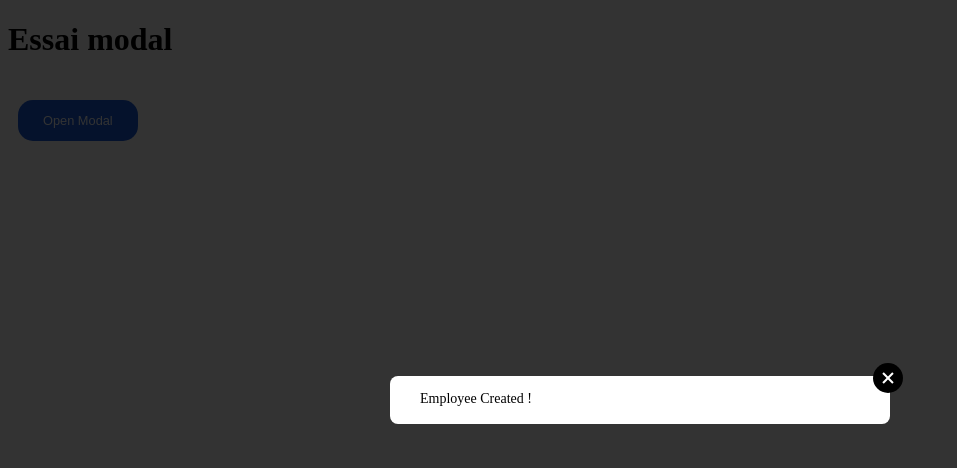
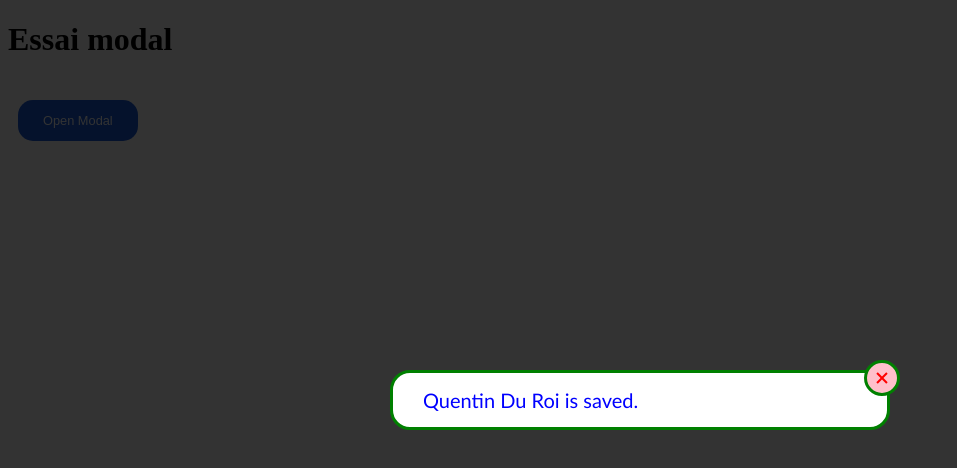
Before and after one commit to FABIEN-T/HRnet-modal-react-npm, a React (Vite) app: page / in a window 1280 px wide. Both pictures are taken after a click on the button "Open Modal". Shown: the top 468 px of the page, without its empty margins (0-957 px from the left). Built offline with nearby package versions, Linux system fonts and the light colour scheme.

Commit message:
styled components avec props pour personnalisation

```diff
--- a/index.js
+++ b/index.js
@@ -1 +1,2 @@
+import './style.css'
 export { Modal } from '/src/components/Modal'
--- a/package.json
+++ b/package.json
@@ -1,7 +1,7 @@
 {
   "name": "fv-modal-react",
   "private": false,
-  "version": "0.0.1",
+  "version": "0.0.5",
   "type": "module",
   "main": "dist/index.umd.js",
   "module": "dist/index.es.js",
--- a/src/components/Modal.jsx
+++ b/src/components/Modal.jsx
@@ -1,20 +1,130 @@
 import React from 'react'
-import './modal.css'
+// import './modal.css'
 import PropTypes from 'prop-types'
+import styled from 'styled-components'
 
-export function Modal({ setIsOpen }) {
+const DarkBg = styled.div`
+  position: fixed;
+  background-color: rgba(0, 0, 0, 0.8);
+  width: 100%;
+  height: 100%;
+  z-index: 0;
+  top: 0;
+  left: 0;
+`
+
+const ModalBg = styled.div`
+  position: fixed;
+  top: 50%;
+  left: 50%;
+  transform: translate(-50%, -50%);
+  box-sizing: border-box;
+  width: 500px;
+  height: fit-content;
+  background: ${(props) => props.modalBgColor || 'white'};
+  color: white;
+  border: ${(props) => props.modalBorder || ''};
+  border-radius: ${(props) => props.modalBorderRadius || '8px'};
+`
+
+const CrossClose = styled.span`
+  position: absolute;
+  right: 0;
+  top: 0;
+  align-self: flex-end;
+  margin-top: -13px;
+  margin-right: -13px;
+  width: 30px;
+  height: 30px;
+  background-color: ${(props) => props.crossCloseBg || 'black'};
+  border: ${(props) => props.crossCloseBorder || ''};
+  border-radius: 50%;
+  opacity: 1;
+  cursor: pointer;
+  :before,
+  :after {
+    position: absolute;
+    top: 8px;
+    left: 14px;
+    content: ' ';
+    height: 14px;
+    width: 2px;
+    background-color: ${(props) => props.crossCloseColor || 'white'};
+  }
+  :before {
+    transform: rotate(45deg);
+  }
+  :after {
+    transform: rotate(-45deg);
+  }
+`
+
+const ModalContent = styled.div`
+  padding: 15px 30px;
+  font-family: ${(props) => props.fontFamily || 'arial'};
+  font-size: ${(props) => props.fontSize || '14px'};
+  font-weight: ${(props) => props.fontWeight || ''};
+  color: ${(props) => props.fontColor || 'black'};
+  text-align: ${(props) => props.textAlign || 'center'};
+`
+
+export function Modal({
+  setIsOpen,
+  firstName,
+  lastName,
+  modalBgColor,
+  modalBorder,
+  modalBorderRadius,
+  crossCloseBg,
+  crossCloseColor,
+  crossCloseBorder,
+  fontFamily,
+  fontWeight,
+  fontSize,
+  fontColor,
+  textAlign,
+}) {
   return (
     <>
-      <div className="darkBG" onClick={() => setIsOpen(false)} />
-      <div className="centered">
-        <span
+      <DarkBg onClick={() => setIsOpen(false)} />
+      {/* <div className="darkBG" onClick={() => setIsOpen(false)} /> */}
+      {/* <div className="centered"> */}
+      <ModalBg
+        modalBgColor={modalBgColor}
+        modalBorder={modalBorder}
+        modalBorderRadius={modalBorderRadius}
+      >
+        {/* <span
           className="close"
           onClick={() => {
             setIsOpen(false)
           }}
-        ></span>
-        <div className="modalContent">Employee Created !</div>
-      </div>
+        ></span> */}
+        <CrossClose
+          crossCloseBg={crossCloseBg}
+          crossCloseColor={crossCloseColor}
+          crossCloseBorder={crossCloseBorder}
+          onClick={() => {
+            setIsOpen(false)
+          }}
+        ></CrossClose>
+        <div className="modalContent"></div>
+        {/* <div className="modalContent"> */}
+        <ModalContent
+          textAlign={textAlign}
+          fontFamily={fontFamily}
+          fontSize={fontSize}
+          fontWeight={fontWeight}
+          fontColor={fontColor}
+        >
+          {/* Lorem ipsum dolor sit amet consectetur adipisicing elit. Facilis
+          consectetur aliquid eveniet debitis quis doloribus maxime repudiandae
+          ipsum exercitationem a nisi quas quasi doloremque explicabo, ratione
+          accusantium distinctio! Officia, nostrum? */}
+          {firstName} {lastName} is saved.
+        </ModalContent>
+        {/* </div> */}
+      </ModalBg>
     </>
   )
 }
--- a/src/components/modal.css
+++ b/src/components/modal.css
@@ -1,6 +1,6 @@
 /* @src/components/Modal.module.css */
 
-.darkBG {
+/* .darkBG {
   position: fixed;
   background-color: rgba(0, 0, 0, 0.8);
   width: 100%;
@@ -8,34 +8,36 @@
   z-index: 0;
   top: 0;
   left: 0;
-}
+} */
 
-.centered {
+/* .centered {
   position: fixed;
+  text-align: center;
   top: 50%;
   left: 50%;
   transform: translate(-50%, -50%);
   box-sizing: border-box;
   width: 500px;
   height: 48px;
+  height: fit-content;
   background: white;
   color: white;
   border-radius: 8px;
-}
+} */
 
-.modalContent {
+/* .modalContent {
   padding: 15px 30px;
   font-size: 14px;
   color: black;
-  /* text-align: center; */
-}
+  text-align: center;
+} */
 
 /* Création de la Croix de la fermeture de la Modale */
-.close {
+/* .close {
   position: absolute;
-  /* z-index: 10; */
-  /* right: 15px;
-    top: 15px; */
+  z-index: 10;
+  right: 15px;
+    top: 15px;
   right: 0;
   top: 0;
   align-self: flex-end;
@@ -48,7 +50,6 @@
   border-radius: 50%;
   opacity: 1;
   cursor: pointer;
-  /* transform: scale(0.7); */
 }
 
 .close:before,
@@ -66,4 +67,4 @@
 }
 .close:after {
   transform: rotate(-45deg);
-}
+} */
--- a/src/pages/Home.jsx
+++ b/src/pages/Home.jsx
@@ -11,7 +11,23 @@ export default function Home() {
         <button className={styles.primaryBtn} onClick={() => setIsOpen(true)}>
           Open Modal
         </button>
-        {isOpen && <Modal setIsOpen={setIsOpen} />}
+        {isOpen && (
+          <Modal
+            setIsOpen={setIsOpen}
+            firstName={'Quentin'}
+            lastName={'Du Roi'}
+            modalBgColor={'white'}
+            modalBorder={'3px solid green'}
+            modalBorderRadius={'20px'}
+            crossCloseBg={'pink'}
+            crossCloseColor={'red'}
+            crossCloseBorder={'3px solid green'}
+            fontFamily={'Trebuchet MS'}
+            fontSize={'20px'}
+            fontColor={'blue'}
+            textAlign={'left'}
+          />
+        )}
       </main>
     </>
   )
--- /dev/null
+++ b/style.css
@@ -0,0 +1 @@
+import './src/components/modal.css'
```
Also changed, not shown: src/components/Modal copy.jsx (added, +37 -0 lines).
